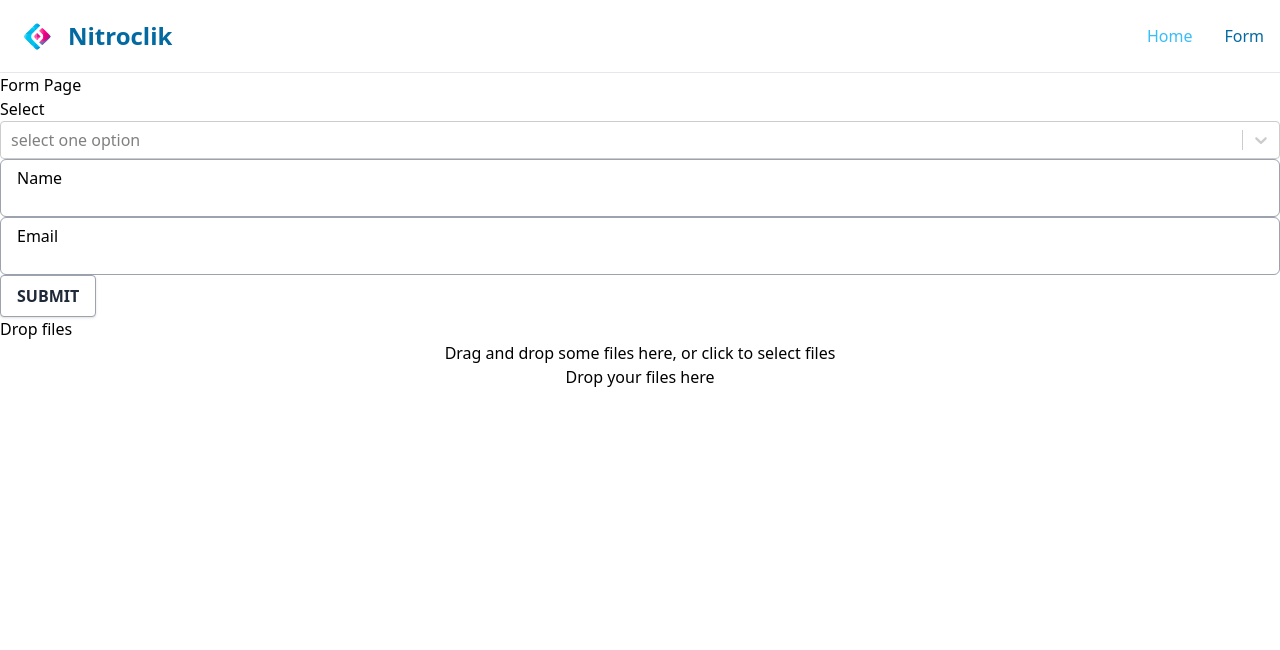
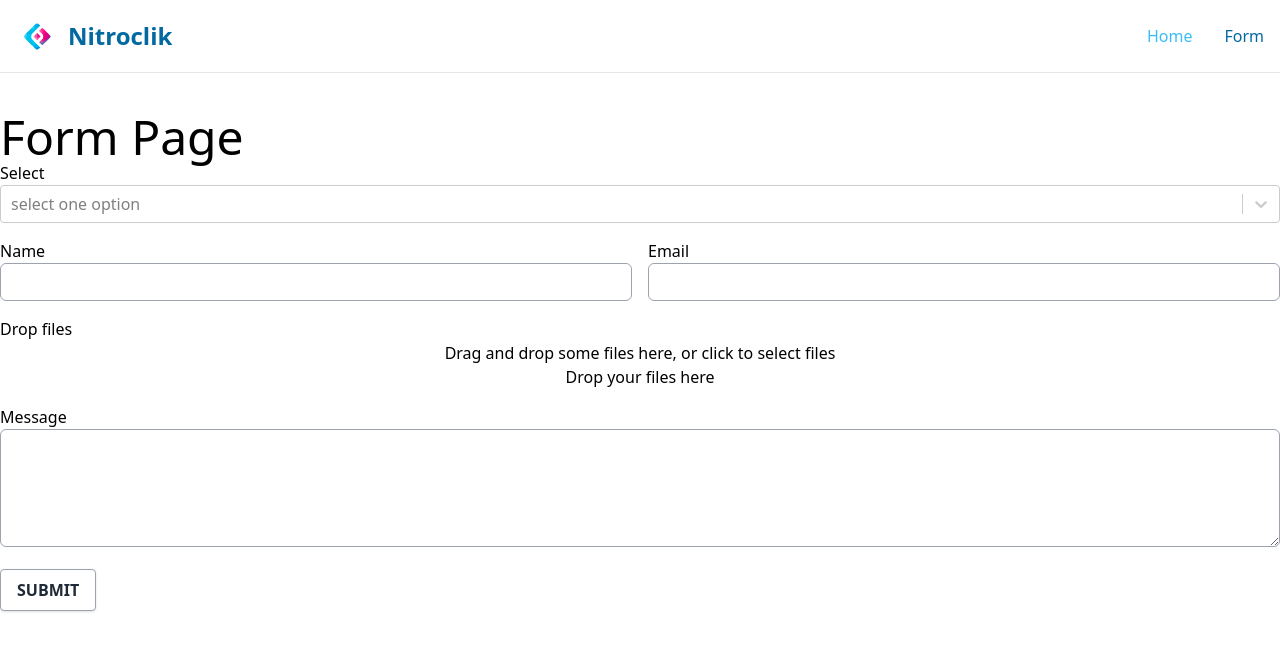
Before and after one commit to rjulia/form-react-boilerplate, a React (Vite) app: page /form in a window 1280 px wide. Shown: the top 650 px of the page. Built offline with nearby package versions, Linux system fonts and the light colour scheme.

Commit message:
create styling object

```diff
--- a/src/components/form/form-input/index.tsx
+++ b/src/components/form/form-input/index.tsx
@@ -23,7 +23,7 @@ function FormikField<T>({
             <label htmlFor={name} style={{ display: 'block' }}>
               {label}
             </label>
-            <div className={text && 'text-checkbox'}>
+            <div className="border border-gray-400 rounded-md py-2 px-4 leading-tight focus:outline-none focus:border-blue-50">
               <input
                 type={type}
                 id={name}
--- a/src/components/form/form-select/index.tsx
+++ b/src/components/form/form-select/index.tsx
@@ -69,9 +69,10 @@ function FormikFieldSelect<T>({
   label,
   options,
   placeholder,
+  className,
 }: FieldSelectPropsType<T>) {
   return (
-    <React.Fragment>
+    <div className={className}>
       <label htmlFor={name} style={{ display: 'block' }}>
         {label}
       </label>
@@ -84,7 +85,7 @@ function FormikFieldSelect<T>({
         placeholder={placeholder}
       />
       <FormikErrorMessage name={name} />
-    </React.Fragment>
+    </div>
   )
 }
 
--- a/src/components/form/form-textarea/index.tsx
+++ b/src/components/form/form-textarea/index.tsx
@@ -17,13 +17,13 @@ type InputProps = { // The common Part
 }
 
 function FormikFieldTextArea({
-  name, label, rows, placeholder,
+  name, label, rows, placeholder,className
 }: InputProps) {
 
   return (
   <Field name={name}>
     {(formikField: FieldProps) => (
-      <>
+      <div className={className} >
         <label htmlFor={name} style={{ display: 'block' }}>
           {label}
         </label>
@@ -31,12 +31,12 @@ function FormikFieldTextArea({
           id={name}
           placeholder={placeholder}
           rows={rows}
-          className="text-area"
+          className="w-full border border-gray-400 rounded-md py-2 px-4 leading-tight focus:outline-none focus:border-blue-50"
           {...formikField.field}
         />
         <FormikErrorMessage name={name} />
         {/* <pre>{JSON.stringify(formikField, null, 4)}</pre> */}
-      </>
+      </div>
     )}
   </Field>
 )
--- a/src/components/form/form/index.tsx
+++ b/src/components/form/form/index.tsx
@@ -35,7 +35,7 @@ const LoginFormikComponents = ({
       {(formik) => (
         <Form>
 
-          <div className="row form__container">
+          <div className="grid grid-cols-2 gap-4">
             {
               _.map(formFields, (field: FormFieldsType) => {
                 let f
@@ -59,24 +59,26 @@ const LoginFormikComponents = ({
                       />
                     break
                   case 'textarea':
-                    f = <div className={field.class} key={field.name}>
-                      <FormikFieldTextArea
+                    f = <FormikFieldTextArea
+                        key={field.name}
                         label={field.label}
                         name={field.name}
                         rows={field.rows}
+                        placeholder={field.placeholder}
+                        className={field.class}
                       />
-                    </div>
                     break
                   case 'select':
-                    f = <div className={field.class} key={field.name}>
-                      <FormikFieldSelect
+                    f = <FormikFieldSelect
+                        key={field.name}
                         label={field.label}
                         name={field.name}
                         type={field.type}
                         placeholder={field.placeholder}
                         options={field.options}
+                        className={field.class}
                       />
-                    </div>
+
                     break
                   case 'drop':
                     f = <div className={field.class} key={field.name}>
--- /dev/null
+++ b/src/templates/Form/data.ts
@@ -0,0 +1,70 @@
+import {styles} from './styles'
+const classInput = ""
+const classSelect = "col-span-2"
+const classDropZone = "col-span-2"
+const classTextarea = "col-span-2"
+const formFields = [{
+  label: 'Select',
+  placeholder: 'select one option',
+  formType: 'select',
+  name: 'purpose',
+  type: 'text',
+  class: classSelect,
+  options: [
+    {
+      value: "option one",
+      label: "option one",
+    },
+    {
+      value: "option two",
+      label:  "option two",
+    },
+    {
+      value: "option three",
+      label:  "option three",
+    },
+    {
+      value: "option four",
+      label:  "option four",
+    },
+
+  ],
+  },{
+    label: "Name",
+    formType: 'field',
+    name: 'name',
+    type: 'text',
+    class: styles['name'],
+  },
+  {
+    label: 'Email',
+    formType: 'field',
+    name: 'email',
+    type: 'email',
+    class: classInput,
+  },
+  {
+    label: "Drop files",
+    formType: 'drop',
+    name: 'file',
+    type: 'drop',
+    class: classDropZone,
+    accept: 'image/*',
+  },
+  {
+    label: 'Message',
+    formType: 'textarea',
+    name: 'message',
+    rows: '5',
+    type: 'textarea',
+    class: classTextarea,
+  },
+  {
+    label: 'SUBMIT',
+    formType: 'button',
+    name: 'button',
+    class: classInput,
+  }
+]
+
+export default formFields
--- a/src/templates/Form/index.tsx
+++ b/src/templates/Form/index.tsx
@@ -3,15 +3,15 @@ import * as Yup from 'yup'
 import {
   ObjectOfAnyType,
 } from '../../components/form/form/type'
+import formFields from './data'
 
 const contactFormSchema = Yup.object().shape({
   name: Yup.string().required('Required'),
   email: Yup.string().email('Invalid email').required('Required'),
 })
 
-type User = Yup.InferType<typeof contactFormSchema>;
 
-const classInput = "md:col-6 col-12 border border-gray-400 rounded-md py-2 px-4 leading-tight focus:outline-none focus:border-blue-500"
+
 function FormPage() {
   const initialValues = {
     name: '',
@@ -20,65 +20,12 @@ function FormPage() {
   const onHandelSubmit = (values: ObjectOfAnyType) => {
     console.log('onHandelSubmit', values)
   }
-  const formFields = [{
-    label: 'Select',
-  placeholder: 'select one option',
-  formType: 'select',
-  name: 'purpose',
-  type: 'text',
-  class: 'col-12 field__container',
-  options: [
-    {
-      value: "option one",
-      label: "option one",
-    },
-    {
-      value: "option two",
-      label:  "option two",
-    },
-    {
-      value: "option three",
-      label:  "option three",
-    },
-    {
-      value: "option four",
-      label:  "option four",
-    },
 
-  ],
-},{
-    label: "Name",
-    formType: 'field',
-    name: 'name',
-    type: 'text',
-    class: classInput,
-  },
-  {
-    label: 'Email',
-    formType: 'field',
-    name: 'email',
-    type: 'email',
-    class: classInput,
-  },
-  {
-    label: 'SUBMIT',
-    formType: 'button',
-    name: 'button',
-    class: classInput,
-  },{
-    label: "Drop files",
-    formType: 'drop',
-    name: 'file',
-    type: 'drop',
-    class: 'col-12 field__container',
-    accept: 'image/*',
-  },
-]
   const isBeingSent = false
 
   return (
-    <div>
-      <h1>Form Page</h1>
+    <div className="pt-10">
+      <h1 className="text-5xl">Form Page</h1>
       <Form
         validationSchema={contactFormSchema}
         initialValues={initialValues}
--- /dev/null
+++ b/src/templates/Form/styles.ts
@@ -0,0 +1,3 @@
+export const styles = {
+  'name': '',
+}
```
